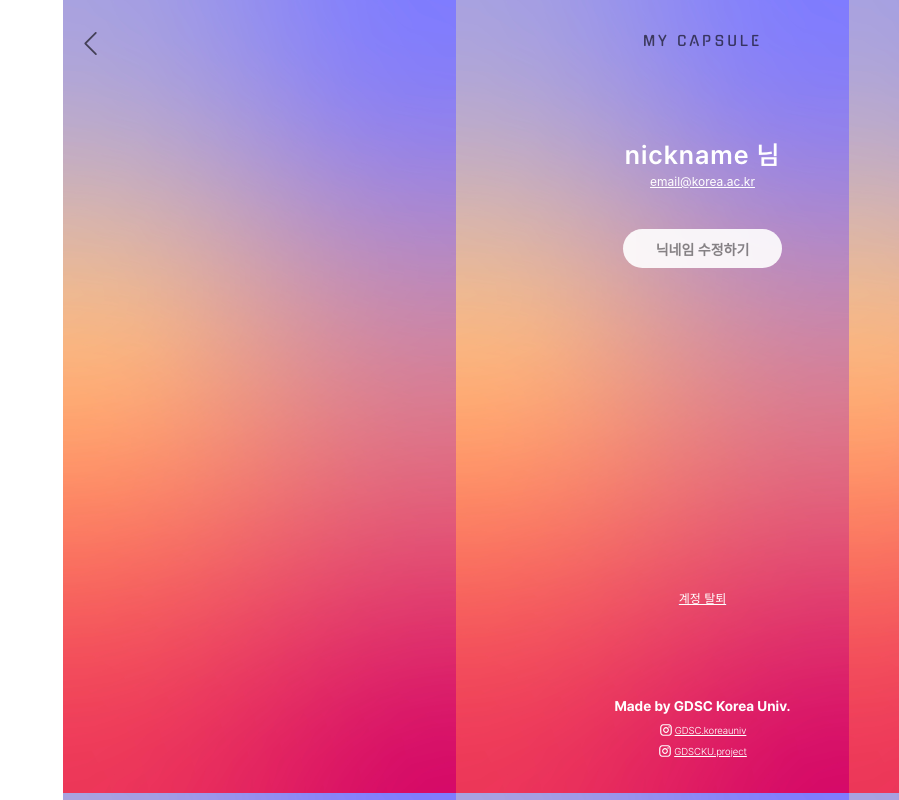
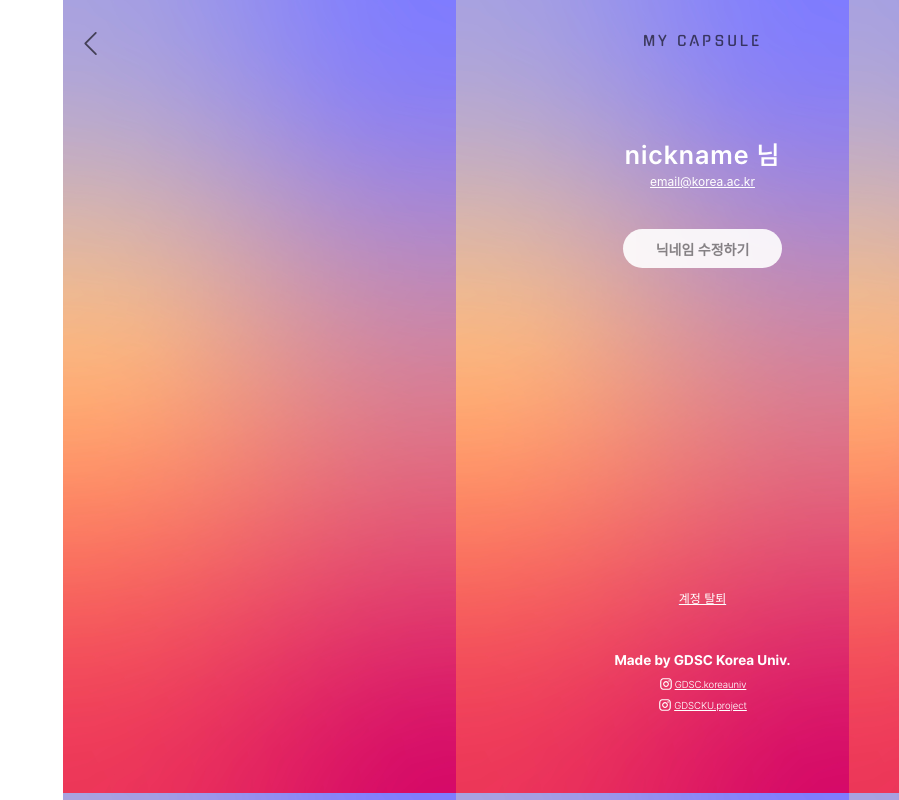
Before and after one commit to 2024-GDSCKU-TimeCapsule/Frontend, a React (Create React App) app in the folder timecapsule/: page /mypage in a window 1280 px wide. Shown: the top 800 px of the page, without its empty margins (381-1280 px from the left). Built offline with nearby package versions, Linux system fonts and the light colour scheme.

Commit message:
edit footer

```diff
--- a/timecapsule/src/components/Layout/Footer/Footer.css
+++ b/timecapsule/src/components/Layout/Footer/Footer.css
@@ -8,14 +8,12 @@
 }
 
 #footer {
-	height: 42px;
-	width: 100vw;
-	bottom: 50px;
-	position: absolute;
+	height: 100px;
 	display: flex;
 	flex-direction: column;
 	justify-content: center;
 	align-items: center;
+	margin-bottom: 20px;
 }
 #link {
 	display: flex;
--- a/timecapsule/src/components/Layout/Header/Header.css
+++ b/timecapsule/src/components/Layout/Header/Header.css
@@ -1,6 +1,5 @@
 .header-container {
 	height: 7.51vh;
-	width: 100vw;
 	display: flex;
 	background: none;
 	flex-direction: row;
```
